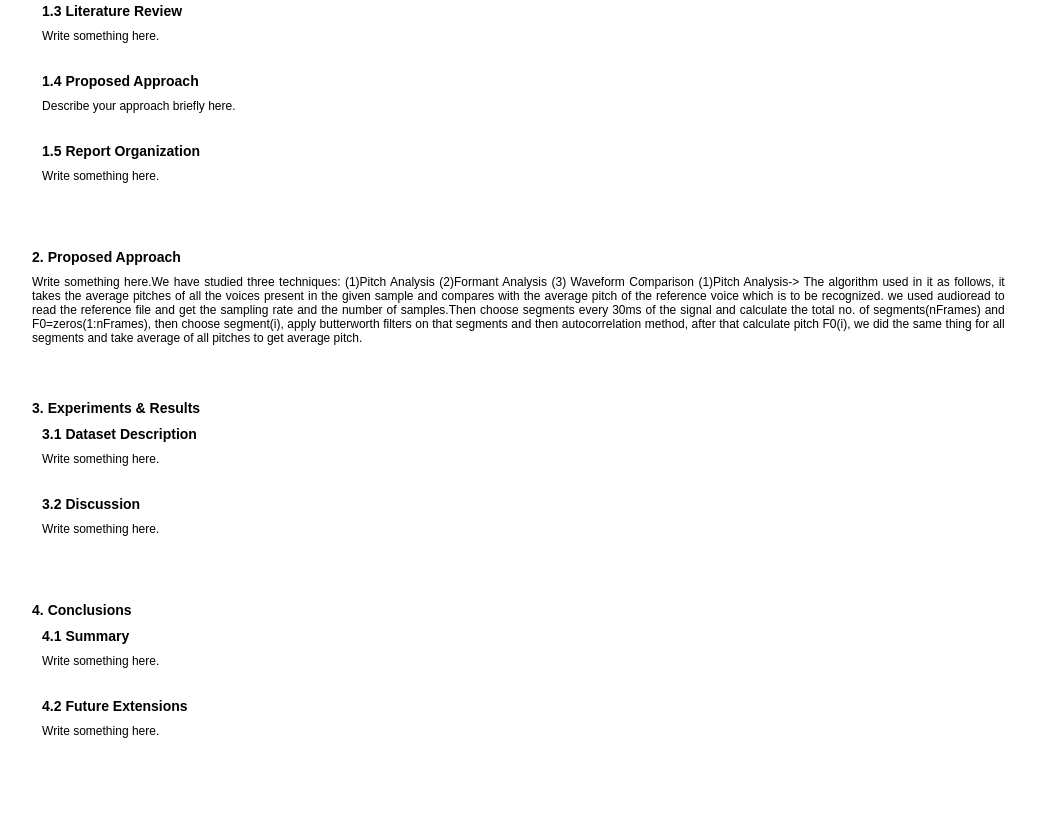
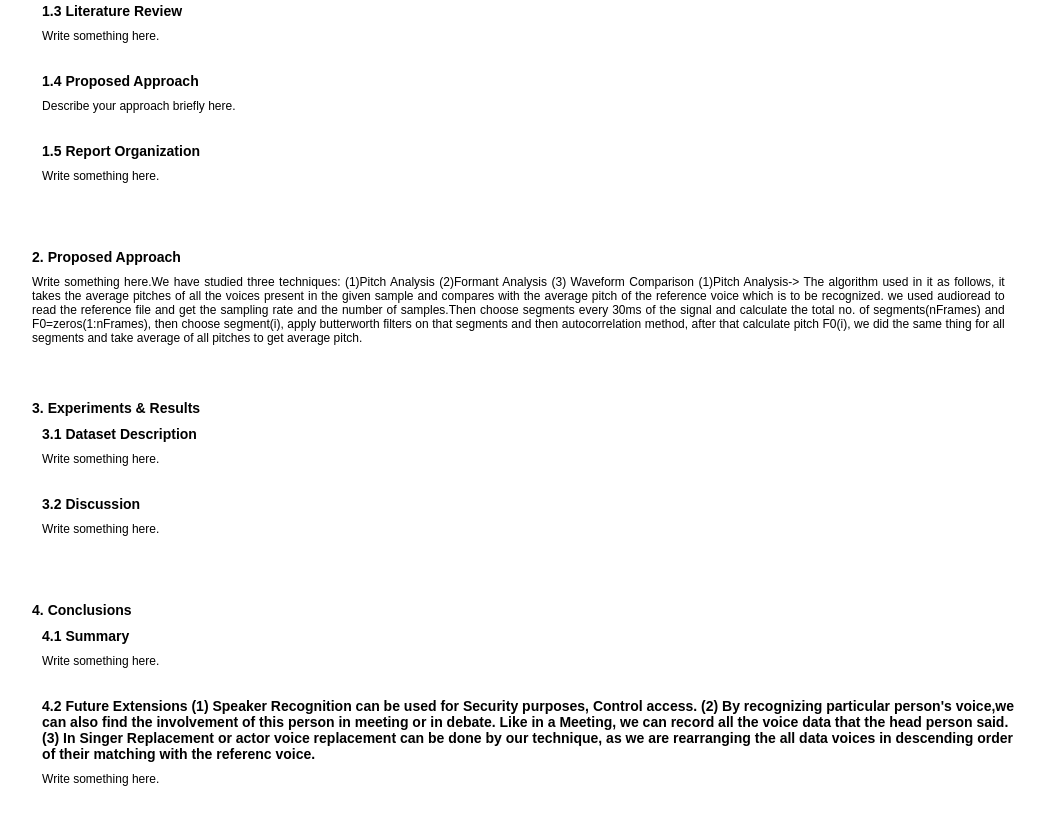
Before and after one commit to MahaveerSingh/Machine-Learning, a plain HTML site: page index.html in a window 1280 px wide. Shown: the part 662-1487 px from the top of the page, without its empty margins (96-1141 px from the left). Before the commit the page ends 1451 px from the top, so only its background shows below. Drawn offline with Linux system fonts and the light colour scheme.

Commit message:
Update index.html

```diff
--- a/index.html
+++ b/index.html
@@ -159,7 +159,10 @@
 					</div>
 				</div>
 				<div class="subsection">
-					<div class="heading">4.2 Future Extensions</div>
+					<div class="heading">4.2 Future Extensions (1) Speaker Recognition can be used for Security purposes, Control access.
+					(2) By recognizing particular person's voice,we can also find the involvement of this person in meeting or in debate. Like in a Meeting, we can record all the voice data that the head person said.
+					(3) In Singer Replacement or actor voice replacement can be done by our technique, as we are rearranging the all data voices in descending order of their matching with the referenc voice.
+					</div>
 					<div class="text">
 
 						<!-- Start edit here  -->
```
